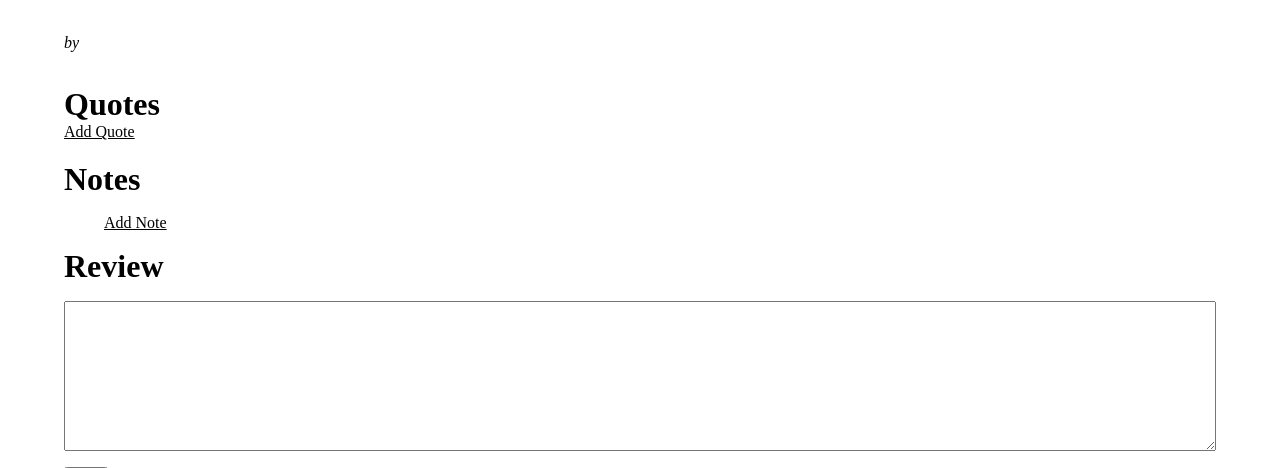
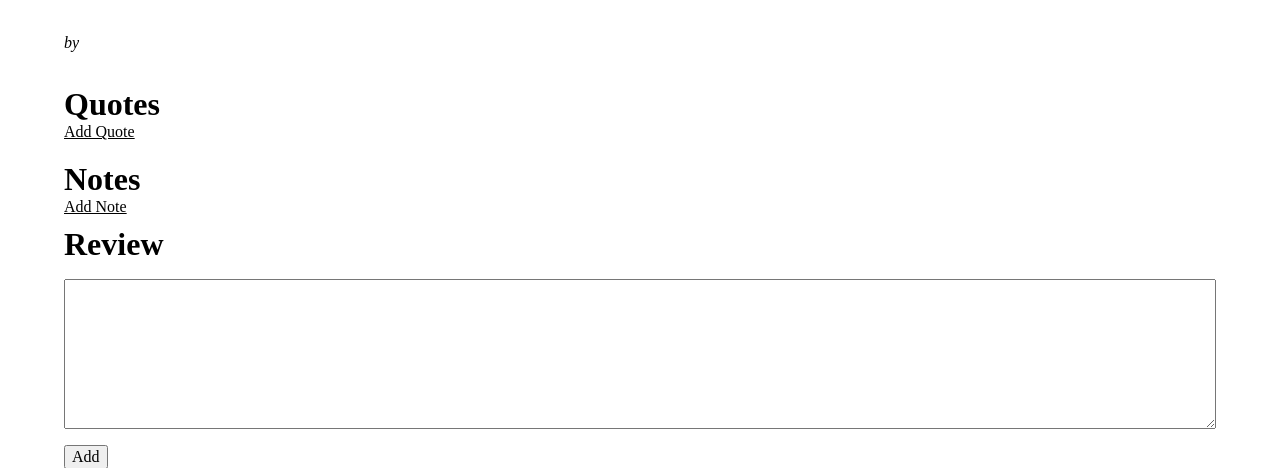
Before and after one commit to onthestairs/booklog, a Django app: template booklog/templates/brook.html in a window 1280 px wide. Shown: the part 140-608 px from the top of the page. Run offline with Django 3.2, Linux system fonts and the light colour scheme; the template is opened without the code that fills it: values that come from a table or form of the project are taken from there, others are empty; some libraries are stand-ins or nearby versions; some web fonts are replaced.

Commit message:
a few more design tweaks

```diff
--- a/booklog/templates/brook.html
+++ b/booklog/templates/brook.html
@@ -46,15 +46,11 @@
 
 <div class="notes">
 	<h4>Notes</h4>
-	<ul>
 	{% for note in notes %}
-	<li>
 	<h5>{{note.name}}</h5>
 	<p>{{note.note|linebreaks}}</p>
-	</li>
 	{% endfor %}
 
-	<li>
 	<a href="#add_note_form" id="add_note_form_toggle">Add Note</a>
 	<script>
 		$("#add_note_form_toggle").click(function () {
@@ -72,10 +68,6 @@
 		<input type="hidden" name="next" value="{{ next }}" />
 		</form>
 	</div>
-	</li>
-
-	</ul>
-
 </div>
 
 <div class="review">
--- a/books/static/style.css
+++ b/books/static/style.css
@@ -46,7 +46,7 @@ h4 {
 }
 
 .cover img {
-	height: 100px;
+	height: 140px;
 }
 
 .notes > ul {
```
Lines whose indentation alone changed are shown as unchanged.
